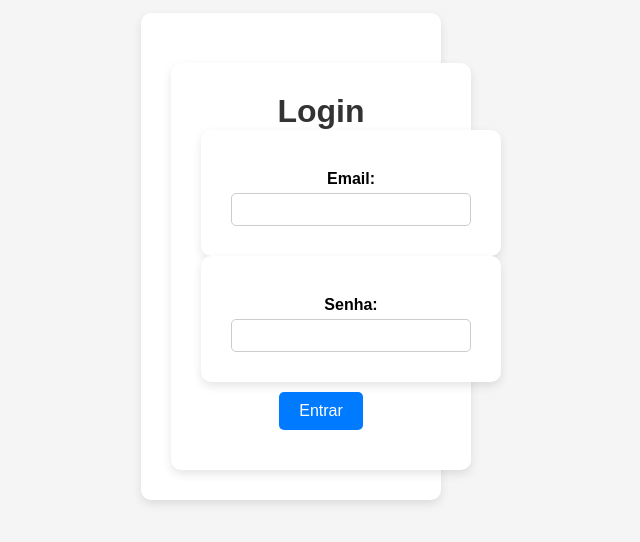
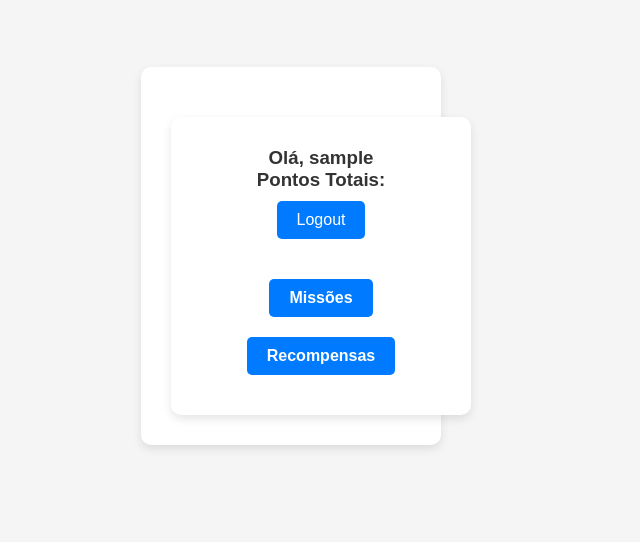
Before and after one commit to OliMatheuss/Projeto-GachaLife, a React (Create React App) app in the folder frontend/: page /inicio in a window 1280 px wide. Before the commit this address led to /login. Shown: the part 144-686 px from the top of the page, without its empty margins (349-989 px from the left). Built offline with nearby package versions, Linux system fonts and the light colour scheme; sample sign-in values are in the browser's storage.

Commit message:
refatora autenticação e gerenciamento de usuário; atualiza rotas protegidas e página de início

```diff
--- a/frontend/src/App.js
+++ b/frontend/src/App.js
@@ -6,9 +6,10 @@ import Login from './pages/Login';
 import SignUp from './pages/SignUp';
 import Recompensas from './pages/Recompensas';
 import Missoes from './pages/Missoes'; // Importa a página Missoes
-import Inicio  from './pages/Inicio';
+import Inicio from './pages/Inicio';
 import ProtectedRoute from './components/ProtectedRoute';
 import './App.css';
+
 const App = () => {
   return (
     <AuthProvider>
@@ -40,7 +41,7 @@ const App = () => {
 
           {/* Protege a rota de Inicio */}
           <Route
-            path="/inicio"
+            path="/inicio/*"
             element={
               <ProtectedRoute>
                 <Inicio />
--- a/frontend/src/components/ProtectedRoute.js
+++ b/frontend/src/components/ProtectedRoute.js
@@ -1,15 +1,13 @@
 // src/components/ProtectedRoute.js
-
 import React, { useContext } from 'react';
 import { Navigate } from 'react-router-dom';
 import { AuthContext } from '../context/AuthContext';
 
 const ProtectedRoute = ({ children }) => {
-  const { isAuthenticated } = useContext(AuthContext);
+  const { user } = useContext(AuthContext);
 
-  if (!isAuthenticated) {
-    // Redireciona para a página de login se o usuário não estiver autenticado
-    return <Navigate to="/login" />;
+  if (!user) {
+    return <Navigate to="/" />;
   }
 
   return children;
--- a/frontend/src/context/AuthContext.js
+++ b/frontend/src/context/AuthContext.js
@@ -1,24 +1,25 @@
-// src/context/AuthContext.js
-
-import React, { createContext, useState } from 'react';
+import React, { createContext, useState, useEffect } from 'react';
 
 export const AuthContext = createContext();
 
 export const AuthProvider = ({ children }) => {
-  const [isAuthenticated, setIsAuthenticated] = useState(false);
+  const [user, setUser] = useState(() => {
+    const storedUser = localStorage.getItem('user');
+    return storedUser ? JSON.parse(storedUser) : null;
+  });
 
-  const login = () => {
-    setIsAuthenticated(true);
-    localStorage.setItem('isAuthenticated', 'true'); // Armazena o estado de autenticação
+  const login = (userData) => {
+    setUser(userData);
+    localStorage.setItem('user', JSON.stringify(userData));
   };
 
   const logout = () => {
-    setIsAuthenticated(false);
-    localStorage.removeItem('isAuthenticated'); // Remove o estado de autenticação
+    setUser(null);
+    localStorage.removeItem('user');
   };
 
   return (
-    <AuthContext.Provider value={{ isAuthenticated, login, logout }}>
+    <AuthContext.Provider value={{ user, login, logout }}>
       {children}
     </AuthContext.Provider>
   );
--- a/frontend/src/index.js
+++ b/frontend/src/index.js
@@ -3,15 +3,15 @@ import ReactDOM from 'react-dom/client';
 import './index.css';
 import App from './App';
 import reportWebVitals from './reportWebVitals';
+import { AuthProvider } from './context/AuthContext';
 
 const root = ReactDOM.createRoot(document.getElementById('root'));
 root.render(
   <React.StrictMode>
-    <App />
+    <AuthProvider>
+      <App />
+    </AuthProvider>
   </React.StrictMode>
 );
 
-// If you want to start measuring performance in your app, pass a function
-// to log results (for example: reportWebVitals(console.log))
-// or send to an analytics endpoint. Learn more: https://bit.ly/CRA-vitals
 reportWebVitals();
--- a/frontend/src/pages/Inicio.js
+++ b/frontend/src/pages/Inicio.js
@@ -1,43 +1,28 @@
-import React, { useState, useEffect } from 'react';
-import { BrowserRouter as Router, Route, Routes, Link } from 'react-router-dom';
+import React, { useContext } from 'react';
+import { useNavigate, Link, Routes, Route } from 'react-router-dom';
+import { AuthContext } from '../context/AuthContext';
 import Missoes from './Missoes';
 import Recompensas from './Recompensas';  // Alterado para RecompensasPage
 import './Inicio.css';
 
 function Inicio() {
-    const [username, setUsername] = useState('Carregando...');  // Default como "Carregando..."
-    const [pontos, setPontos] = useState(0);
-    const [loading, setLoading] = useState(true);  // Controle de loading
+    const { user, logout } = useContext(AuthContext);
+    const navigate = useNavigate();
 
-    useEffect(() => {
-        // Simula um ID de usuário logado (isso deve vir da autenticação real)
-        const userId = localStorage.getItem('userId');  // Ou do contexto de autenticação
-
-        if (userId) {
-            fetch(`http://localhost:3001/usuarios/${userId}`)
-                .then((response) => response.json())
-                .then((data) => {
-                    setUsername(data.username || 'Usuário não encontrado');
-                    setPontos(data.pontos || 0);
-                    setLoading(false);
-                })
-                .catch((error) => {
-                    console.error('Erro ao buscar usuário:', error);
-                    setLoading(false);
-                });
-        } else {
-            setLoading(false);  // Se não tiver userId, apenas termina o loading
-        }
-    }, []);
-
-    if (loading) {
-        return <div>Carregando...</div>;
-    }
+    const handleLogout = () => {
+        logout();
+        navigate('/login');
+    };
 
     return (
         <div>
-            <h3>Olá, {username}</h3>
-            <h3>Pontos Totais: {pontos}</h3>
+            {user && (
+                <>
+                    <h3>Olá, {user.username}</h3>
+                    <h3>Pontos Totais: {user.pontos}</h3>
+                    <button onClick={handleLogout}>Logout</button>
+                </>
+            )}
             <nav>
                 <button><Link to="/missoes">Missões</Link></button>
                 <button><Link to="/recompensas">Recompensas</Link></button>  {/* Alterado para Recompensas */}
--- a/frontend/src/pages/Login.js
+++ b/frontend/src/pages/Login.js
@@ -19,7 +19,7 @@ const Login = () => {
       const response = await api.post('/login', { email, senha });
       console.log('Login bem-sucedido:', response.data);
 
-      login(); // Atualiza o estado de autenticação
+      login(response.data.user); // Atualiza o estado de autenticação com os dados do usuário
       navigate('/inicio'); // Redireciona após login
     } catch (error) {
       console.error('Erro ao fazer login:', error);
```
